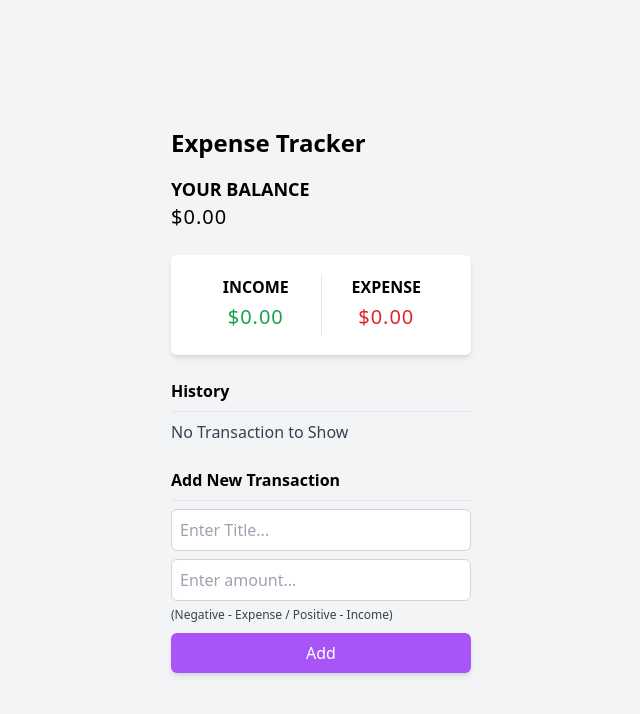
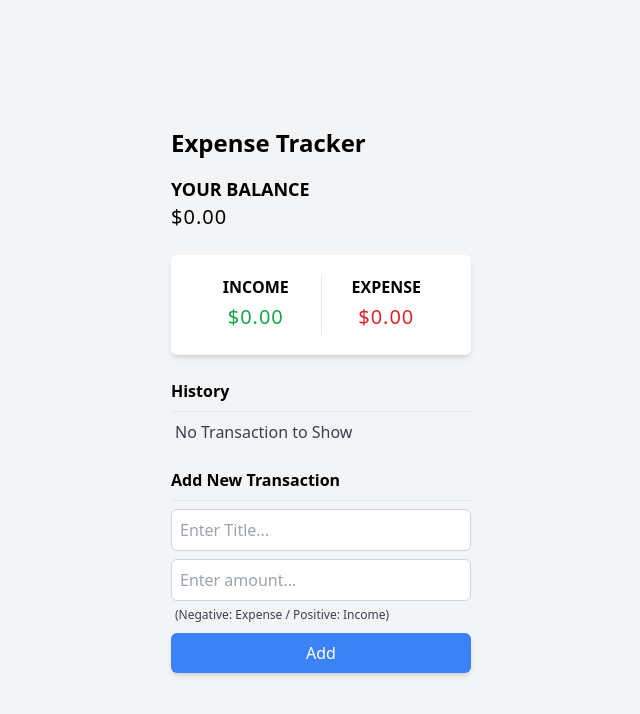
Before and after one commit to n-ii-ma/pinia-expense-tracker, a Vue app: page / in a window 1280 px wide. Shown: the top 714 px of the page, without its empty margins (319-959 px from the left). Built offline with nearby package versions, Linux system fonts and the light colour scheme.

Commit message:
Edit text and button styles

```diff
--- a/src/components/transaction-form.vue
+++ b/src/components/transaction-form.vue
@@ -18,11 +18,11 @@
           placeholder="Enter amount..."
           required
         />
-        <span class="text-xs text-gray-700">(Negative - Expense / Positive - Income)</span>
+        <span class="px-1 text-xs text-gray-700">(Negative: Expense / Positive: Income)</span>
       </div>
       <button
         type="submit"
-        class="w-full p-2 text-white bg-purple-500 rounded-md hover:bg-purple-600 shadow-md"
+        class="w-full p-2 text-white bg-blue-500 rounded-md hover:bg-blue-600 shadow-md"
       >
         Add
       </button>
--- a/src/components/transaction-list.vue
+++ b/src/components/transaction-list.vue
@@ -10,7 +10,7 @@ const store = useTransactionsStore();
 <template>
   <section>
     <h3 class="border-b border-gray-200 pb-2 mb-2 font-semibold">History</h3>
-    <p class="text-gray-700" v-if="!store.transactions.length">No Transaction to Show</p>
+    <p class="text-gray-700 px-1" v-if="!store.transactions.length">No Transaction to Show</p>
     <ul v-else class="space-y-2">
       <TransactionItem
         v-for="transaction in store.transactions"
```
